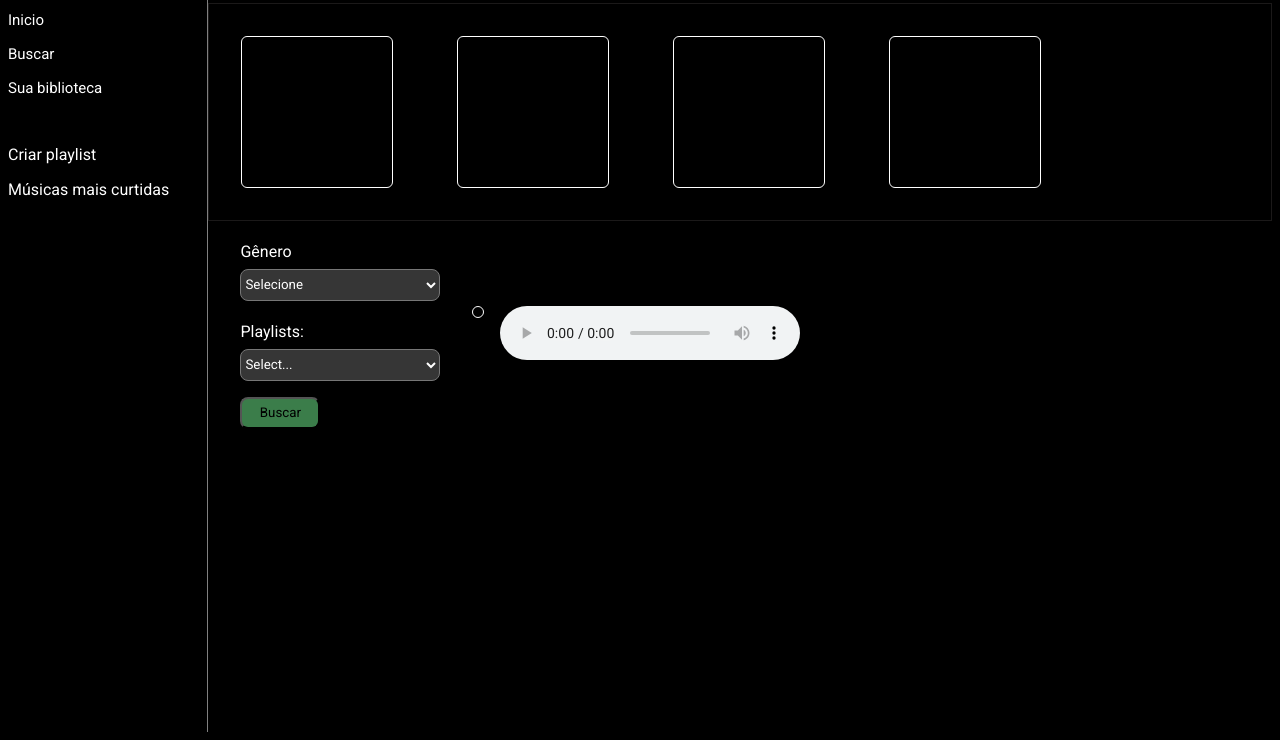
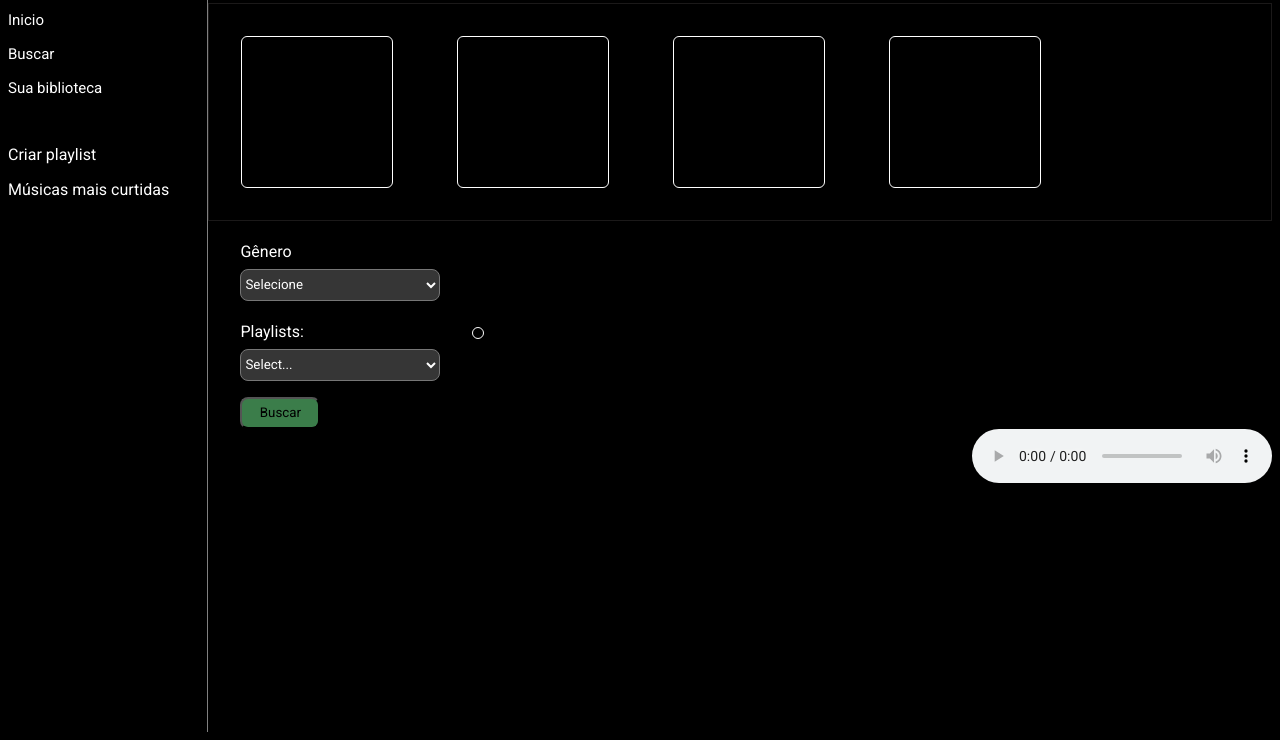
Before and after one commit to juliomendesdev/spotify-simple, a plain HTML site: page home.html in a window 1280 px wide. Shown: the part 76-816 px from the top of the page. Drawn offline with nearby package versions, Linux system fonts and the light colour scheme; no server answers.

Commit message:
player-context

```diff
--- a/home.css
+++ b/home.css
@@ -61,7 +61,7 @@ main {
 span {
     color: white;
 }
-audio {
+.player {
     display: flex;
     align-items: baseline;
     justify-content: flex-end;
--- a/musicas.html
+++ b/home.html
@@ -73,10 +73,6 @@
                             </div>
                         </div>
                         <div class="offset-md-1 col-sm-4" id="song-detail">
-                            <audio controls>
-                                <source src="" type="">
-                                <source src="" type="">
-                            </audio>
                         </div>
                     </div>
                 </div>
@@ -85,6 +81,12 @@
                 <script src="https://maxcdn.bootstrapcdn.com/bootstrap/4.0.0/js/bootstrap.min.js" integrity="sha384-JZR6Spejh4U02d8jOt6vLEHfe/JQGiRRSQQxSfFWpi1MquVdAyjUar5+76PVCmYl" crossorigin="anonymous"></script>
                 <script src="app.js" type="text/javascript"></script>
             </section>
+            <div class="player">
+                <audio controls>
+                    <source src="" type="">
+                    <source src="" type="">
+                </audio>
+            </div>
         </section>
     </main>
 </body>
```
Also changed, not shown: index.html (+1 -1 lines).
